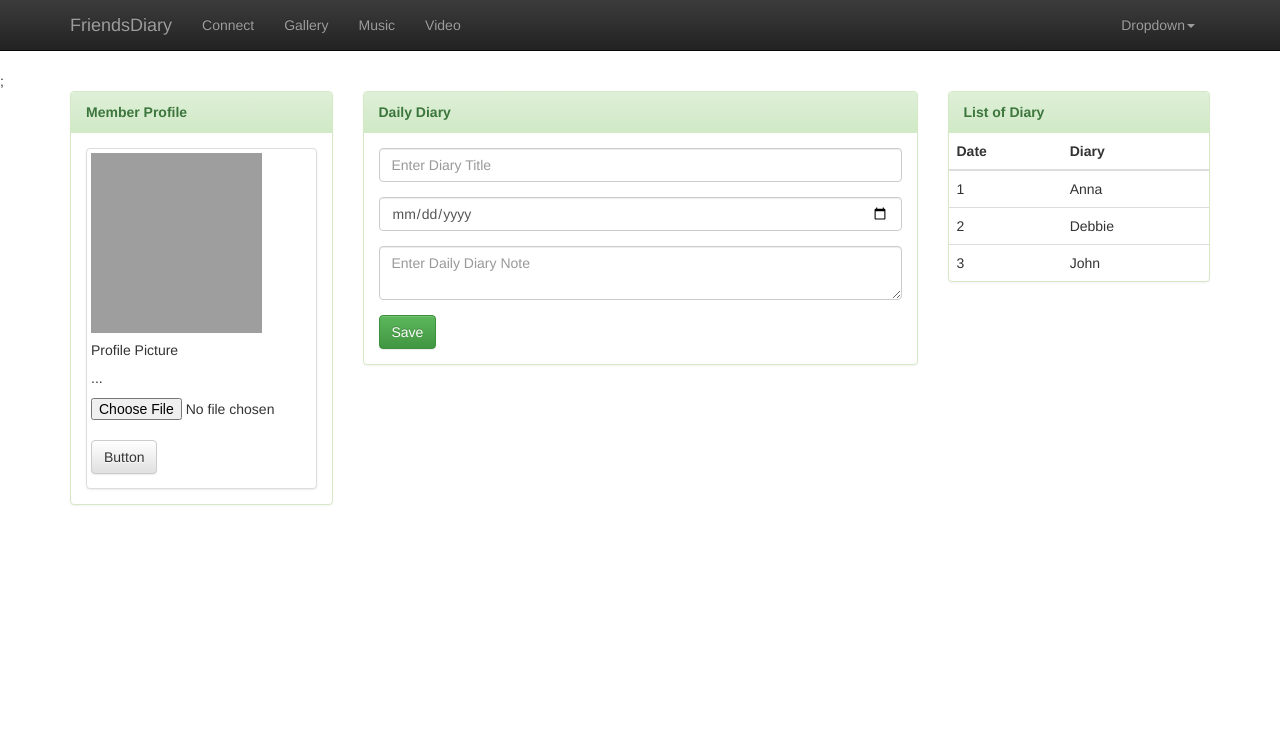
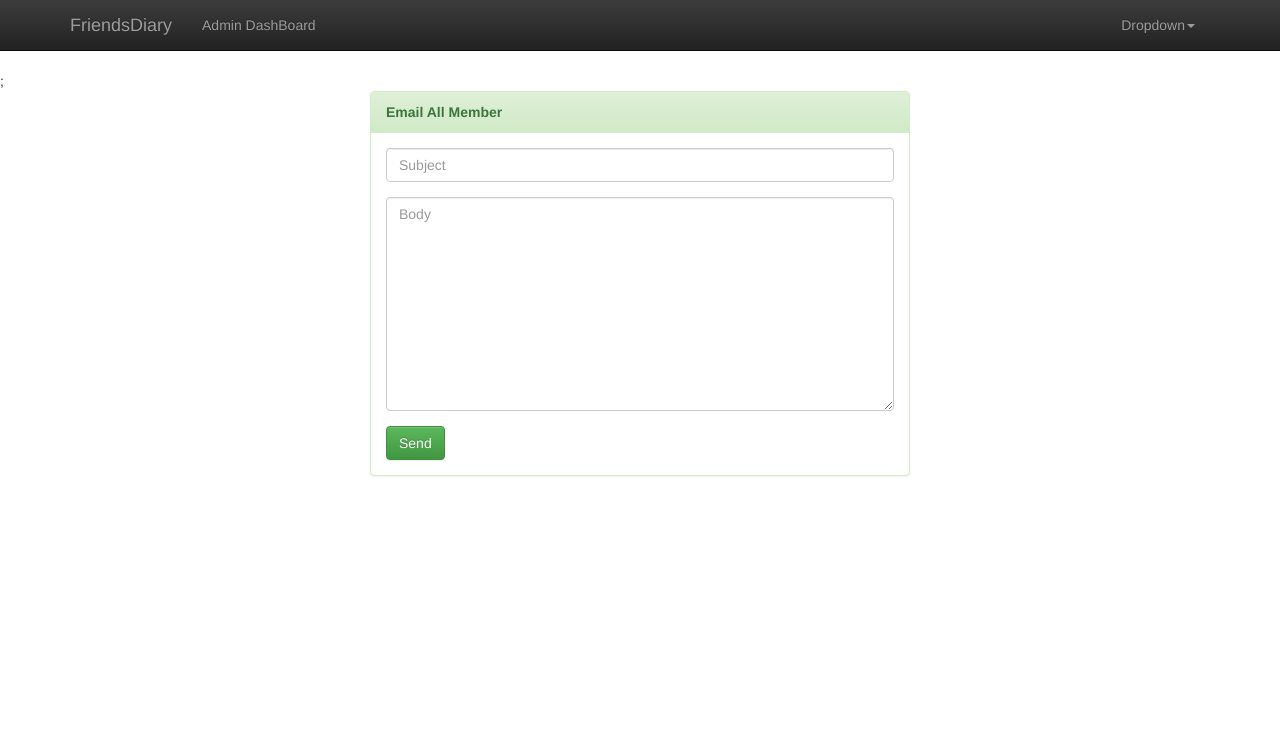
Before and after one commit to RazaqPopoola/FriendsDiary4.0, a PHP site: page /FsDProject/mail.php in a window 1280 px wide. Shown: the top 736 px of the page. Run offline with PHP 8.4, Linux system fonts and the light colour scheme; some libraries are stand-ins or nearby versions; grey boxes are pictures that could not be loaded.

Commit message:
the profile image issues

```diff
--- a/admin.php
+++ b/admin.php
@@ -13,7 +13,7 @@
 	</head>
 	<body>
 		<div id="wrap">
-			<?php include('template/planNav.php') ?>;
+			<?php include('template/adminNav.php') ?>;
 				<div class="container">
 
 				</div>
--- a/config/css.php
+++ b/config/css.php
@@ -24,6 +24,13 @@
 			/* Margin bottom by footer height */
 			margin-bottom: 60px;
 		}
+
+	textarea{
+
+		height: 200px;
+	}
+
+
 	.footer {
 			position: absolute;
 			bottom: 0;
--- a/config/functions/member.php
+++ b/config/functions/member.php
@@ -3,6 +3,14 @@
 	function memberCount(){
 
 		return mysql_result(mysql_query("SELECT COUNT(`memberID`) FROM `members` WHERE `active` = 1"), 0);
+		while(($row = mysql_fetch_assoc($query)) !== false){
+			email($row['email'], $subject, "Hello " . $row['fName'] . ",\n\n" . $body);
+		}
+	}
+
+	function mailMember(){
+
+		$query = mysql_query("SELECT `email`, `fName` FROM `members` WHERE `allowEmail` = 1");
 	}
 
 	function activate($email, $emailCode) {
@@ -107,6 +115,7 @@
 
 	}
 
+
 	function loginRole($login){
 
 		return mysql_fetch_assoc(mysql_query("SELECT * FROM `members` WHERE `memberID` = $login"));
--- a/config/functions/security.php
+++ b/config/functions/security.php
@@ -22,7 +22,7 @@
 	function secureAdmin(){
 
 		global $memberData;
-		if($memberData['type'] === 0){
+		if($memberData['type'] == 0){
 			header('Location: index.php');
 			exit();
 		}
--- a/config/init.php
+++ b/config/init.php
@@ -14,7 +14,7 @@
 	if(loggedIn() === true) {
 
 		$sessionMemberID = $_SESSION['memberID'];
-		 $memberData = memberData($sessionMemberID, 'memberID', 'username', 'password', 'email', 'fName', 'lName', 'passwordChange', 'type');
+		 $memberData = memberData($sessionMemberID, 'memberID', 'username', 'password', 'email', 'fName', 'lName', 'passwordChange', 'type', 'allowEmail');
 
 		if (memberActive($memberData['username']) === false){
 
--- /dev/null
+++ b/mail.php
@@ -0,0 +1,71 @@
+<?php
+	include('config/init.php');
+	//securePage();
+	//secureAdmin();
+?>
+<!DOCTYPE HTML>
+<html>
+	<head>
+		<title>Admin Dashboard</title>
+		<meta name="viewport" content="width=device-width, initial-scale=1">
+			<?php include('config/css.php'); ?>
+			<?php include('config/js.php'); ?>
+	</head>
+	<body>
+		<div id="wrap">
+			<?php include('template/adminNav.php') ?>;
+				<div class="container">
+					<?php
+						if(isset($_GET['success']) === true && empty($_GET['success']) === true){
+						?>
+							<P>Email has been sent to all the members</P>
+					<?php
+						}else{
+
+							if (empty($_POST) === false) {
+								if (empty($_POST['subject']) === true) {
+									$errors[] = 'Subject is required';
+								}
+
+								if (empty($_POST['body']) === true) {
+									$errors[] = 'Body is required';
+								}
+								if (empty($errors) === false) {
+									echo outputErrors($errors);
+								} else {
+
+									//mailMember($_POST['subject'], $_POST['body']);
+									header('Location: mail.php?success');
+									exit();
+								}
+							}
+					?>
+					<div class="col-md-6 col-md-offset-3">
+						<div class="panel panel-success">
+							<div class="panel-heading">
+								<strong>Email All Member</strong>
+							</div><!--- End panel heading -->
+								<div class="panel-body">
+									<form action="" method="post">
+										<div class="form-group">
+											<input type="text" class="form-control" name="subject"  placeholder="Subject">
+										</div>
+
+										<div class="form-group">
+											<textarea class="form-control" rows="10" name="body" placeholder="Body"></textarea>
+										</div>
+
+										<input type="submit" class="btn btn-success" value="Send">
+									</form>
+							</div><!--- End panel body -->
+						</div>	<!--- End panel-->
+					</div><!--- End Col-->
+				</div><!--- End Container-->
+		</div><!--- End wrap -->
+
+		<?php } ?>
+	</body>
+	<footer>
+		<?php include('template/footer.php')?>
+	</footer>
+</html>
--- a/profile.php
+++ b/profile.php
@@ -18,6 +18,8 @@
 		header('Location: index.php');
 		exit();
 	}*/
+
+
 ?>
 
 
@@ -42,7 +44,11 @@
 							</div><!--- End panel heading -->
 							<div class="panel-body">
 								<div class="img-thumbnail">
-      	                 			<img src="..." alt="..."  width="171" height="180">
+									<?php
+      	                 				if(empty($memberData['profile']) === false){
+      	                 					echo '<img src="',  $memberData['profile'], 'width="171"', 'height="180"', '" alt="' , $memberData['fName'], Profile Image">';
+      	                 				}
+      	                 			?>
       	                 			 <div class="caption">
         								<h5>Profile Picture</h5>
         									<p>...</p>
@@ -70,7 +76,7 @@
 									</div>
 
 									<div class="form-group">
-										<textarea class="form-control" row="7"  id="enterdiary" placeholder="Enter Daily Diary Note"></textarea>
+										<textarea class="form-control" rows="10"  id="enterdiary" placeholder="Enter Daily Diary Note"></textarea>
 									</div>
 
 									<input type="submit" class="btn btn-success" value="Save">
--- /dev/null
+++ b/template/adminNav.php
@@ -0,0 +1,24 @@
+<nav class="navbar navbar-inverse navbar-static-top">
+
+	<div class="container">
+		<ul class="nav navbar-nav">
+			<div class="navbar-brand">
+				FriendsDiary
+			</div>
+			<li><a href="memberConnect.php">Admin DashBoard</a></li>
+		</ul>
+
+		<div class="pull-right">
+			<ul class="nav navbar-nav">
+				<li class="dropdown">
+					<a href="#" class="dropdown-toggle" data-toggle="dropdown">Dropdown<b class="caret"></b></a>
+					<ul class="dropdown-menu">
+						<li><a href="logout.php">logout</a></li>
+						<li><a href="editProfile.php">Update</a></li>
+						<li><a href="changepassword.php">Change Password</a></li>
+					</ul>
+				</li>
+			</ul>
+		</div>
+	</div>
+</nav><!-- End Nav -->
```
Also changed, not shown: editProfile.php (+6 -1 lines), images/profile/.htaccess (added).
